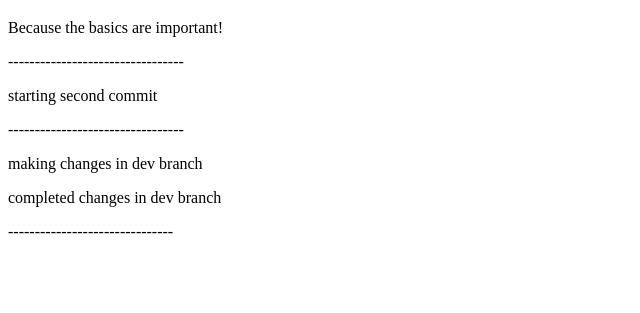
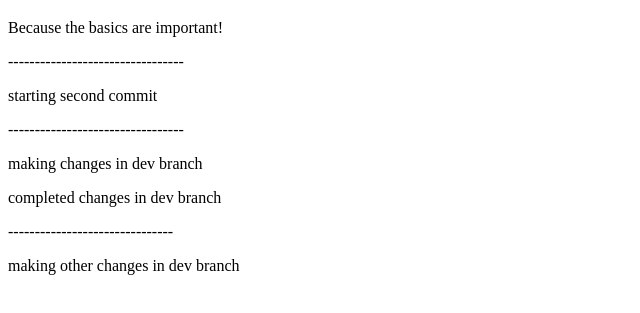
Before and after one commit to bhawesh490/git_hub_actions, a plain HTML site: page index.html in a window 1280 px wide. Shown: the part 61-374 px from the top of the page, without its empty margins (0-640 px from the left). Drawn offline with Linux system fonts and the light colour scheme.

Commit message:
making other changes in dev branch

```diff
--- a/index.html
+++ b/index.html
@@ -15,5 +15,7 @@
     <p>making changes in dev branch</p>
     <p>completed changes in dev branch</p>
     <p>-------------------------------</p>
+    <p>making other changes in dev branch</p>
+
   </body>
 </html>
```
